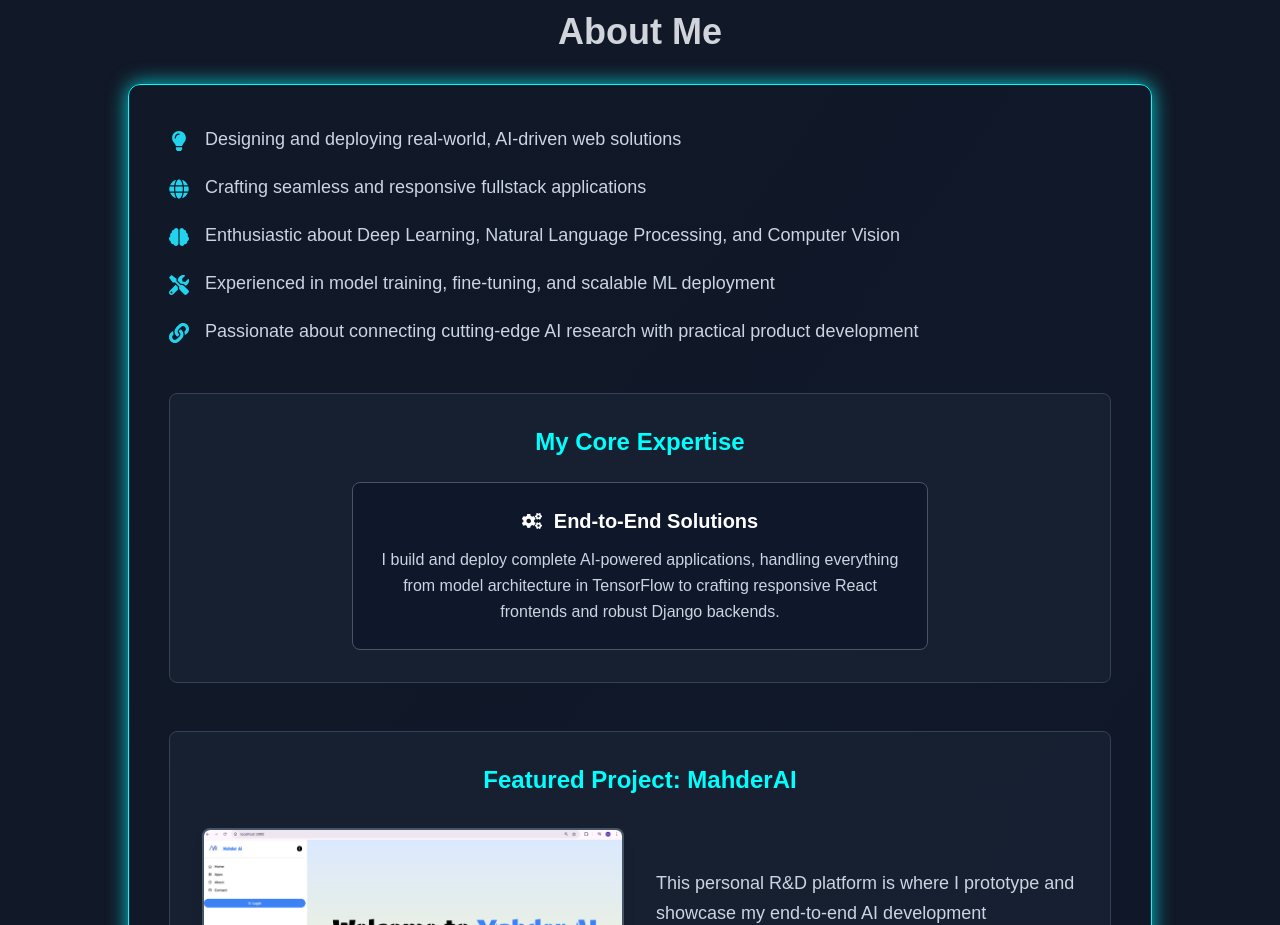
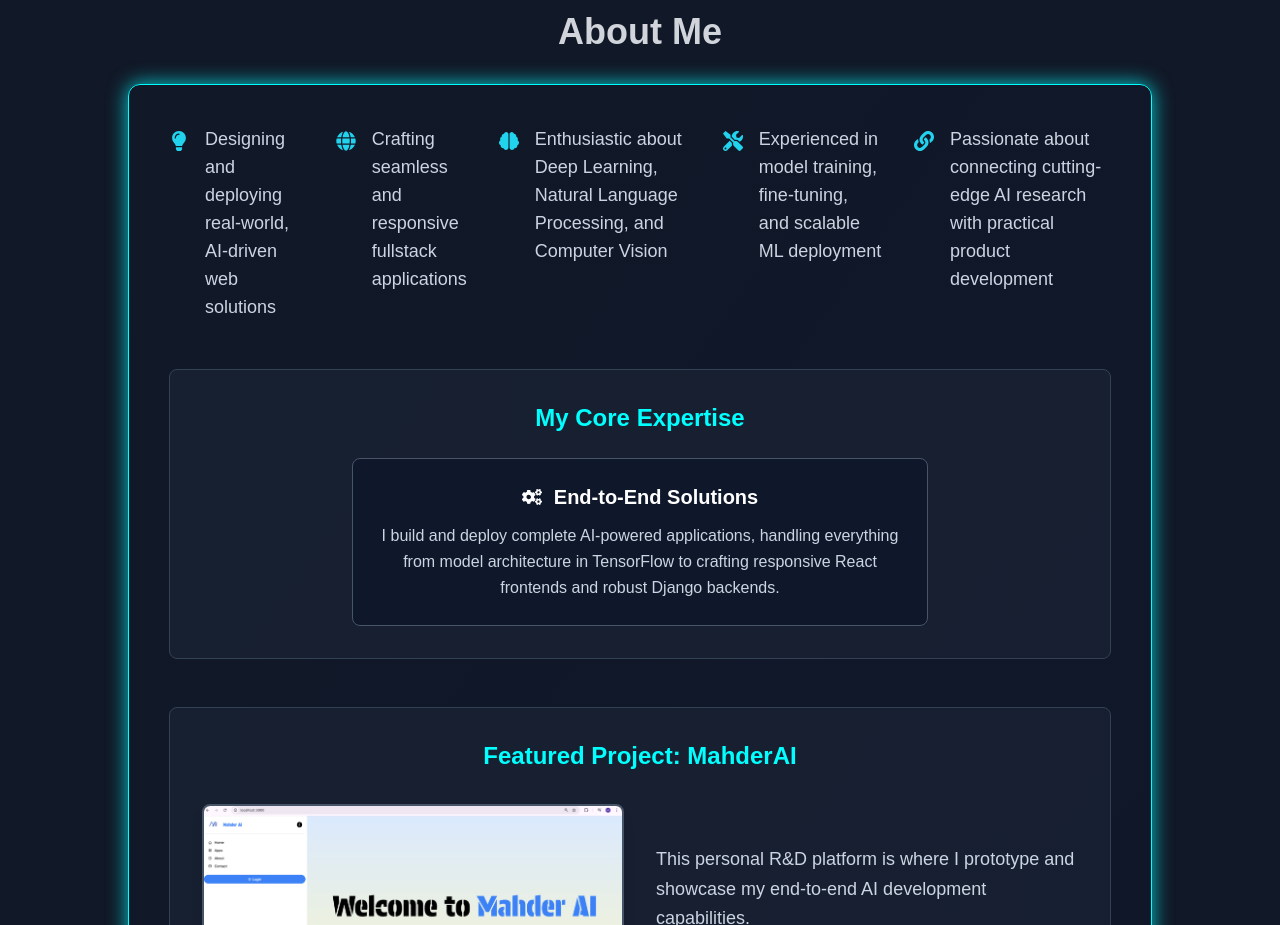
Before and after one commit to mahdertesf/myportfolio_website, a React (Vite) app: page / in a window 1280 px wide. Shown: the part 980-1905 px from the top of the page. Built offline with nearby package versions, Linux system fonts and the light colour scheme; some icons are missing.

Commit message:
Update About component layout for improved responsiveness

```diff
--- a/src/components/About.jsx
+++ b/src/components/About.jsx
@@ -17,7 +17,7 @@ const About = () => {
             <div className='p-6 md:p-10 rounded-xl shadow-2xl border border-glow animate-glowBorder bg-gradient-to-br from-gray-900 to-slate-900 flex flex-col gap-12 text-slate-300 animate-fadeIn'>
 
                 {/* --- Quick Summary Section --- */}
-                <ul className="space-y-5 text-lg">
+                <ul className="space-y-5 text-lg flex flex-col md:flex-row md:space-x-8 md:space-y-0 md:justify-center">
                     {/* ... (Your 5 summary points with icons remain here) ... */}
                     <li className="flex items-start gap-4"><FaLightbulb className="text-cyan-400 mt-1.5 flex-shrink-0 text-xl" /><p>Designing and deploying real-world, AI-driven web solutions</p></li>
                     <li className="flex items-start gap-4"><FaGlobe className="text-cyan-400 mt-1.5 flex-shrink-0 text-xl" /><p>Crafting seamless and responsive fullstack applications</p></li>
```
